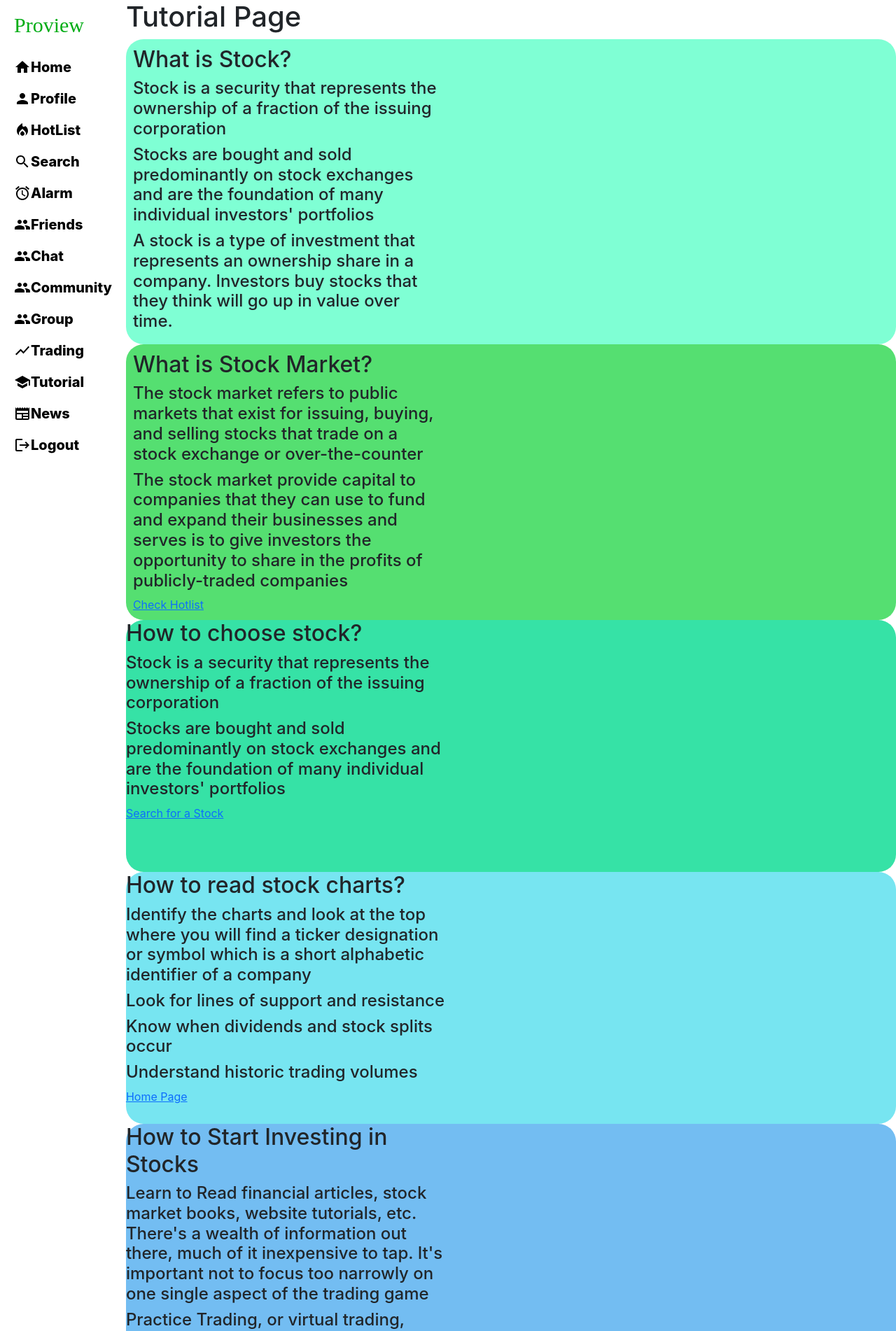
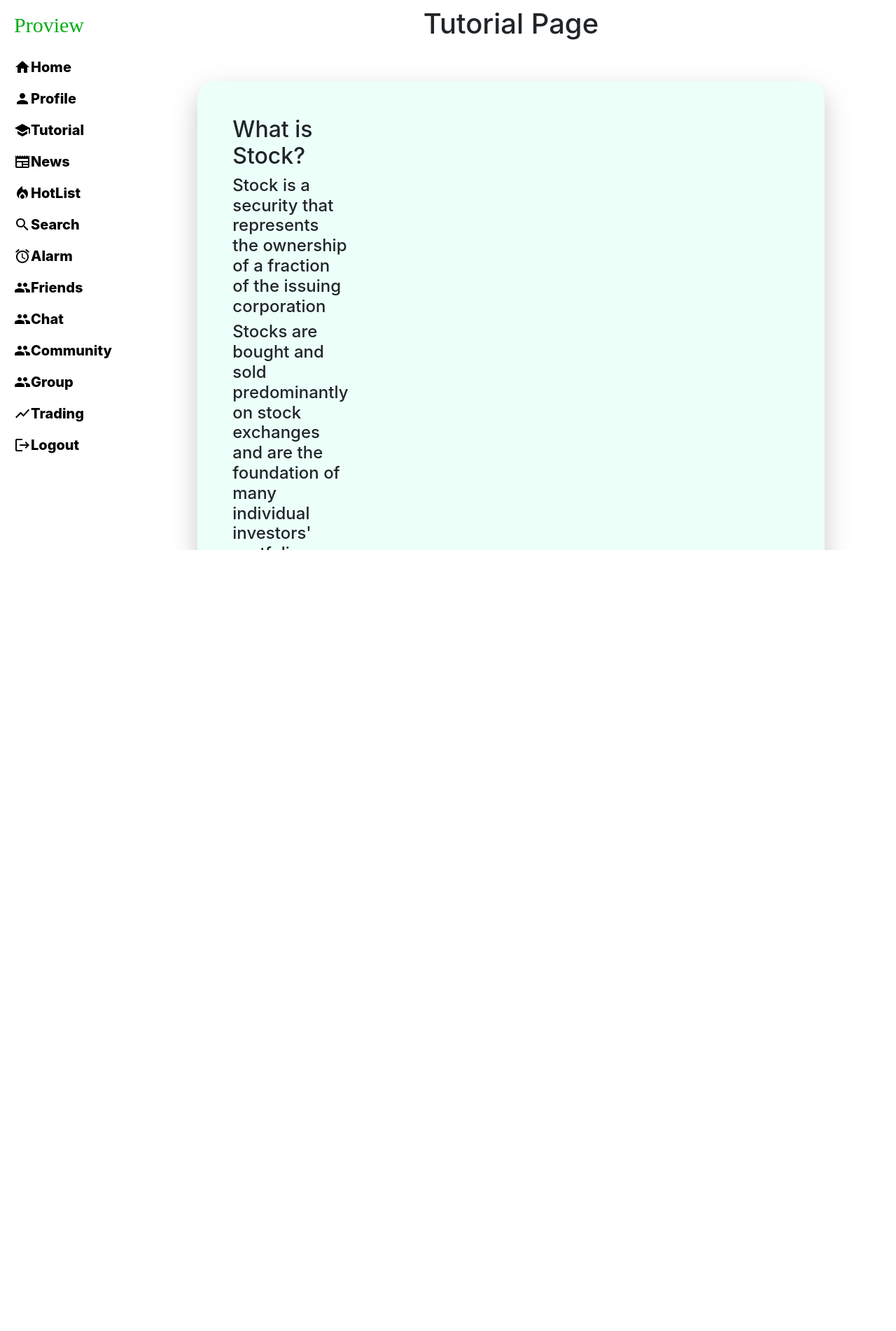
Before and after one commit to UTSCCSCC01/finalprojects22-pro-group, a React (Create React App) app in the folder frontend/: page /tutorial in a window 1280 px wide. Shown: the top 1902 px of the page at 70% size. After the commit the page ends 800 px from the top, so only its background shows below. Built offline with nearby package versions, Linux system fonts and the light colour scheme; a web font is replaced by a local one.

Commit message:
PROG-40, bug fix with group

```diff
--- a/frontend/src/components/HistoryTag.js
+++ b/frontend/src/components/HistoryTag.js
@@ -57,7 +57,9 @@ function HistoryTag({ stockSymbol, position }) {
                         return response.json();
                     })
                     .then((data) => {
-                        setWorth(data * stockSymbol.amount);
+                        setWorth(
+                            parseFloat(data * stockSymbol.amount).toFixed(2)
+                        );
                     });
 
                 // setWorth("");
--- a/frontend/src/components/PaperTrading.css
+++ b/frontend/src/components/PaperTrading.css
@@ -41,6 +41,7 @@
 }
 .left_side {
     flex: 0.2;
+    padding-top: 10px;
     width: 0;
     height: 90%;
     background-color: #f3f4f6;
@@ -64,6 +65,7 @@
     width: 0;
 }
 .right_side {
+    padding-top: 10px;
     flex: 0.2;
     width: 0;
     height: 90%;
--- a/frontend/src/components/PaperTrading.js
+++ b/frontend/src/components/PaperTrading.js
@@ -505,7 +505,7 @@ function PaperTrading() {
                     </div>
                 </div>
                 <h4>
-                    My Balance: <br /> {balance}
+                    My Balance: <br /> {parseFloat(balance).toFixed(2)}
                 </h4>
             </div>
         );
--- a/frontend/src/components/Sidebar.js
+++ b/frontend/src/components/Sidebar.js
@@ -8,7 +8,7 @@ import LocalFireDepartmentIcon from "@mui/icons-material/LocalFireDepartment";
 import SearchIcon from "@mui/icons-material/Search";
 import AlarmIcon from "@mui/icons-material/Alarm";
 import ShowChartIcon from "@mui/icons-material/ShowChart";
-import SchoolIcon from '@mui/icons-material/School';
+import SchoolIcon from "@mui/icons-material/School";
 import NewspaperIcon from "@mui/icons-material/Newspaper";
 import "./Sidebar.css";
 import PsychologyIcon from "@mui/icons-material/Psychology";
@@ -27,6 +27,8 @@ function Sidebar() {
             <div className={sidebar ? "nav-menu active" : "nav-menu"}>
                 <SidebarOpt Icon={HomeIcon} text="Home" />
                 <SidebarOpt Icon={PersonIcon} text="Profile" />
+                <SidebarOpt Icon={SchoolIcon} text="Tutorial" />
+                <SidebarOpt Icon={NewspaperIcon} text="News" />
                 <SidebarOpt Icon={LocalFireDepartmentIcon} text="HotList" />
                 <SidebarOpt Icon={SearchIcon} text="Search" />
                 <SidebarOpt Icon={AlarmIcon} text="Alarm" />
@@ -35,8 +37,6 @@ function Sidebar() {
                 <SidebarOpt Icon={PeopleIcon} text="Community" />
                 <SidebarOpt Icon={PeopleIcon} text="Group" />
                 <SidebarOpt Icon={ShowChartIcon} text="Trading" />
-                <SidebarOpt Icon={SchoolIcon} text="Tutorial" />
-                <SidebarOpt Icon={NewspaperIcon} text="News" />
                 <SidebarOpt Icon={LogoutIcon} text="Logout" />
             </div>
         </div>
--- a/frontend/src/components/SidebarOpt.js
+++ b/frontend/src/components/SidebarOpt.js
@@ -44,7 +44,7 @@ function SidebarOpt({ text, Icon, func }) {
             navigate("/community");
         } else if (text === "Trading") {
             navigate("/papertrading");
-        }else if (text === "Tutorial"){
+        } else if (text === "Tutorial") {
             navigate("/tutorial");
         } else if (text === "Profile") {
             navigate("/profile");
--- a/frontend/src/components/StockFeed.css
+++ b/frontend/src/components/StockFeed.css
@@ -1,6 +1,6 @@
-/* .feed {
+.feed {
     margin-top: 30px;
-} */
+}
 
 .feedHeader {
     background-color: rgb(195, 232, 186);
@@ -8,8 +8,8 @@
     position: sticky;
     top: 0px;
     z-index: 99;
-    border-bottom-left-radius: 40px;
-    border-bottom-right-radius: 40px;
+    width: 100%;
+
     /* width: 85vw; */
 }
 
--- a/frontend/src/components/TutorialPage.css
+++ b/frontend/src/components/TutorialPage.css
@@ -1,61 +1,107 @@
-.StockConcept{
+.tut {
+    margin-top: 10px;
+    height: 95vh;
+}
+
+.tutbody {
+    overflow-y: scroll;
+    height: 90vh;
+}
+
+.tutbody::-webkit-scrollbar {
+    display: none;
+}
+
+.StockConcept {
     display: flex;
     border-radius: 25px;
-    background-color: aquamarine;
-    padding: 10px;
+    background-color: rgba(127, 255, 212, 0.15);
+    padding: 50px;
+    box-shadow: 0 15px 35px rgba(100, 100, 100, 0.35);
+    margin-top: 50px;
+    margin-left: 8vw;
+    width: 70vw;
 }
-.StockText{
+.StockText {
     flex: 0.5;
 }
-.StockVideo{
+.StockVideo {
+    margin-left: 50px;
     flex: 0.5;
 }
 
-.StockMarketConcept{
+.StockMarketConcept {
     display: flex;
     border-radius: 25px;
-    background-color: rgb(85, 223, 113);
-    padding: 10px;
+    background-color: rgba(85, 223, 113, 0.15);
+    box-shadow: 0 15px 35px rgba(100, 100, 100, 0.35);
+    padding: 50px;
+    margin-top: 50px;
+    margin-left: 8vw;
+    width: 70vw;
 }
-.StockMarketText{
+.StockMarketText {
     flex: 0.5;
 }
-.StockMarketVideo{
+.StockMarketVideo {
+    margin-left: 50px;
     flex: 0.5;
 }
 
-.ChooseStockConcept{
+.ChooseStockConcept {
     display: flex;
     border-radius: 25px;
-    background-color: rgb(54, 226, 166);
+    background-color: rgba(54, 226, 166, 0.15);
+    box-shadow: 0 15px 35px rgba(100, 100, 100, 0.35);
+    padding: 50px;
+    margin-top: 50px;
+    margin-left: 8vw;
+    width: 70vw;
 }
-.ChooseStockText{
+.ChooseStockText {
     flex: 0.5;
 }
-.ChooseStockVideo{
+.ChooseStockVideo {
+    margin-left: 50px;
     flex: 0.5;
 }
 
-.ReadStockConcept{
+.ReadStockConcept {
     display: flex;
     border-radius: 25px;
-    background-color: rgb(119, 229, 241);
+    background-color: rgba(119, 229, 241, 0.15);
+    box-shadow: 0 15px 35px rgba(100, 100, 100, 0.35);
+    padding: 50px;
+    margin-top: 50px;
+    margin-left: 8vw;
+    width: 70vw;
 }
-.ReadStockText{
+.ReadStockText {
     flex: 0.5;
 }
-.ReadStockVideo{
+.ReadStockVideo {
+    margin-left: 50px;
     flex: 0.5;
 }
 
-.InvestConcept{
+.InvestConcept {
     display: flex;
     border-radius: 25px;
-    background-color: rgb(115, 189, 242);
+    background-color: rgba(115, 189, 242, 0.15);
+    box-shadow: 0 15px 35px rgba(100, 100, 100, 0.35);
+    padding: 50px;
+    margin-top: 50px;
+    margin-left: 8vw;
+    width: 70vw;
 }
-.InvestText{
+.InvestText {
     flex: 0.5;
 }
-.InvestVideo{
+.InvestVideo {
+    margin-left: 50px;
     flex: 0.5;
 }
+
+.tutHeader {
+    text-align: center;
+}
--- a/frontend/src/components/TutorialPage.js
+++ b/frontend/src/components/TutorialPage.js
@@ -1,84 +1,138 @@
 import React, { Fragment } from "react";
 import { Navigate } from "react-router-dom";
 import ResponsivePlayer from "./ResponsePlayer.jsx";
-import "./TutorialPage.css"
+import "./TutorialPage.css";
 
 const TutorialPage = () => {
     return (
-        <><div className="Header">
+        <div className="tut">
+            <div className="tutHeader">
                 <h1>Tutorial Page</h1>
-        </div><div className="StockConcept">
-
+            </div>
+            <div className="tutbody">
+                <div className="StockConcept">
                     <div className="StockText">
                         <h2>What is Stock?</h2>
-                    <h4>Stock is a security that represents the ownership of a fraction of the issuing corporation</h4>
-                    <h4>Stocks are bought and sold predominantly on stock exchanges and are the foundation of many individual investors' portfolios</h4>
-                    <h4>A stock is a type of investment that represents an ownership share in a company. Investors buy stocks that they think will go up in value over time.</h4>
+                        <h4>
+                            Stock is a security that represents the ownership of
+                            a fraction of the issuing corporation
+                        </h4>
+                        <h4>
+                            Stocks are bought and sold predominantly on stock
+                            exchanges and are the foundation of many individual
+                            investors' portfolios
+                        </h4>
+                        <h4>
+                            A stock is a type of investment that represents an
+                            ownership share in a company. Investors buy stocks
+                            that they think will go up in value over time.
+                        </h4>
                     </div>
                     <div className="StockVideo">
                         <ResponsivePlayer give_url="https://www.youtube.com/watch?v=o4jfBC0AgIM"></ResponsivePlayer>
                     </div>
-
-
-
                 </div>
                 <div className="StockMarketConcept">
-
                     <div className="StockMarketText">
                         <h2>What is Stock Market?</h2>
-                    <h4>The stock market refers to public markets that exist for issuing, buying, and selling stocks that trade on a stock exchange or over-the-counter</h4>
-                    <h4>The stock market provide capital to companies that they can use to fund and expand their businesses and serves is to give investors the opportunity to share in the profits of publicly-traded companies </h4>
-                    <a href="http://localhost:3000/search"  className="SearchButton">Check Hotlist</a>
+                        <h4>
+                            The stock market refers to public markets that exist
+                            for issuing, buying, and selling stocks that trade
+                            on a stock exchange or over-the-counter
+                        </h4>
+                        <h4>
+                            The stock market provide capital to companies that
+                            they can use to fund and expand their businesses and
+                            serves is to give investors the opportunity to share
+                            in the profits of publicly-traded companies{" "}
+                        </h4>
+                        <a
+                            href="http://localhost:3000/search"
+                            className="SearchButton"
+                        >
+                            Check Hotlist
+                        </a>
                     </div>
                     <div className="StockMarketVideo">
                         <ResponsivePlayer give_url="https://www.youtube.com/watch?v=p7HKvqRI_Bo"></ResponsivePlayer>
                     </div>
-
-
-
                 </div>
                 <div className="ChooseStockConcept">
-
                     <div className="ChooseStockText">
                         <h2>How to choose stock?</h2>
-                    <h4>Stock is a security that represents the ownership of a fraction of the issuing corporation</h4>
-                    <h4>Stocks are bought and sold predominantly on stock exchanges and are the foundation of many individual investors' portfolios</h4>
-                    <a href="http://localhost:3000/search"  className="SearchButton">Search for a Stock</a>
+                        <h4>
+                            Stock is a security that represents the ownership of
+                            a fraction of the issuing corporation
+                        </h4>
+                        <h4>
+                            Stocks are bought and sold predominantly on stock
+                            exchanges and are the foundation of many individual
+                            investors' portfolios
+                        </h4>
+                        <a
+                            href="http://localhost:3000/search"
+                            className="SearchButton"
+                        >
+                            Search for a Stock
+                        </a>
                     </div>
                     <div className="StockMarketVideo">
                         <ResponsivePlayer give_url="https://www.youtube.com/watch?v=2I_GZebHd8Y"></ResponsivePlayer>
-
                     </div>
                 </div>
                 <div className="ReadStockConcept">
                     <div className="ReadStockText">
                         <h2>How to read stock charts?</h2>
-                    <h4>Identify the charts and look at the top where you will find a ticker designation or symbol which is a short alphabetic identifier of a company</h4>
+                        <h4>
+                            Identify the charts and look at the top where you
+                            will find a ticker designation or symbol which is a
+                            short alphabetic identifier of a company
+                        </h4>
                         <h4>Look for lines of support and resistance </h4>
                         <h4>Know when dividends and stock splits occur</h4>
                         <h4>Understand historic trading volumes</h4>
-                    <a href="http://localhost:3000/search"  className="SearchButton">Home Page</a>
+                        <a
+                            href="http://localhost:3000/search"
+                            className="SearchButton"
+                        >
+                            Home Page
+                        </a>
                     </div>
                     <div className="ReadStockVideo">
                         <ResponsivePlayer give_url="https://www.youtube.com/watch?v=Lz9ysR-a0RQ"></ResponsivePlayer>
-
                     </div>
                 </div>
                 <div className="InvestConcept">
-
                     <div className="InvestText">
                         <h2>How to Start Investing in Stocks</h2>
-                    <h4>Learn to Read financial articles, stock market books, website tutorials, etc. There's a wealth of information out there, much of it inexpensive to tap. It's important not to focus too narrowly on one single aspect of the trading game </h4>
-                    <h4>Practice Trading, or virtual trading, offers a perfect solution, allowing the neophyte to follow real-time market actions, making buying and selling decisions that form the outline of a theoretical performance record</h4>
+                        <h4>
+                            Learn to Read financial articles, stock market
+                            books, website tutorials, etc. There's a wealth of
+                            information out there, much of it inexpensive to
+                            tap. It's important not to focus too narrowly on one
+                            single aspect of the trading game{" "}
+                        </h4>
+                        <h4>
+                            Practice Trading, or virtual trading, offers a
+                            perfect solution, allowing the neophyte to follow
+                            real-time market actions, making buying and selling
+                            decisions that form the outline of a theoretical
+                            performance record
+                        </h4>
 
-                    <a href="http://localhost:3000/papertrading"  className="SearchButton">Paper Trading</a>
+                        <a
+                            href="http://localhost:3000/papertrading"
+                            className="SearchButton"
+                        >
+                            Paper Trading
+                        </a>
                     </div>
                     <div className="InvestVideo">
                         <ResponsivePlayer give_url="https://www.youtube.com/watch?v=ieuzJ5B5Lr8"></ResponsivePlayer>
-
                     </div>
                 </div>
-            </>
+            </div>
+        </div>
     );
 };
 
```
Lines whose indentation alone changed are shown as unchanged.
